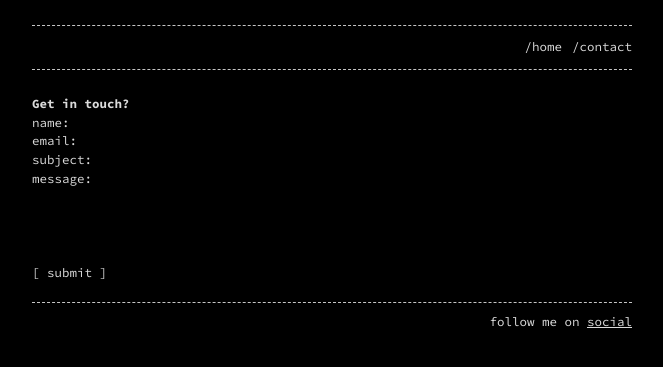
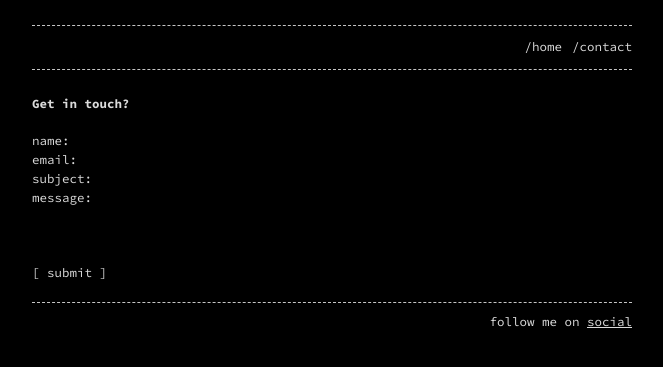
Before and after one commit to alessandroguggino/alessandroguggino.github.io, a Jekyll site: the page built from contact.md, in a window 1280 px wide. Shown: the top 367 px of the page, without its empty margins (308-971 px from the left). Built offline with Jekyll 4.4.1, drawn with Linux system fonts in a browser that asks for light colours; nearby versions of some CDN libraries; library files that are not in the unit come from our copies.

Commit message:
Update contact.md

```diff
--- a/contact.md
+++ b/contact.md
@@ -5,11 +5,11 @@ permalink: /contact
 ---
 
 # Get in touch?
-
+<br>
 <form action="https://formspree.io/xnenbvrm" method="POST">
   <input type="text" id="name" name="name" placeholder="name:" autocomplete="off">
   <input type="text" id="email" name="email" placeholder="email:" autocomplete="off">
   <input type="text" id="subject" name="subject" placeholder="subject:" autocomplete="off">
-  <textarea rows="5" id="message" name="message" placeholder="message:" autocomplete="off"></textarea>
+  <textarea rows="4" id="message" name="message" placeholder="message:" autocomplete="off"></textarea>
   <input type="submit" value="[ submit ]">
 </form>
```
